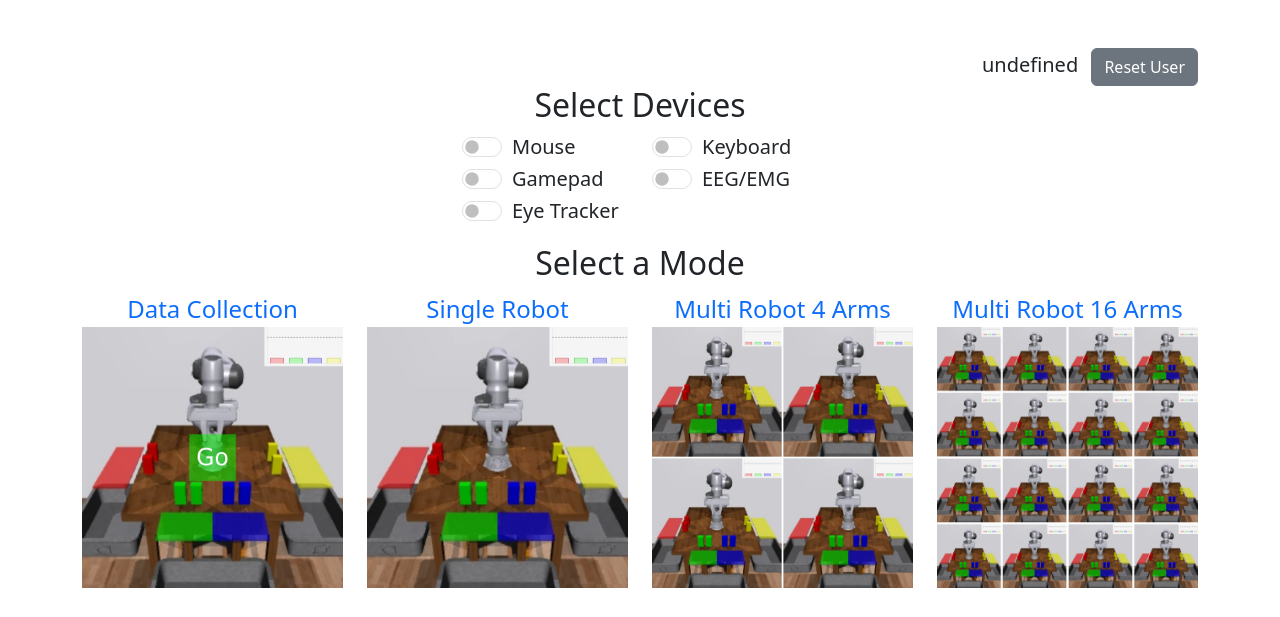
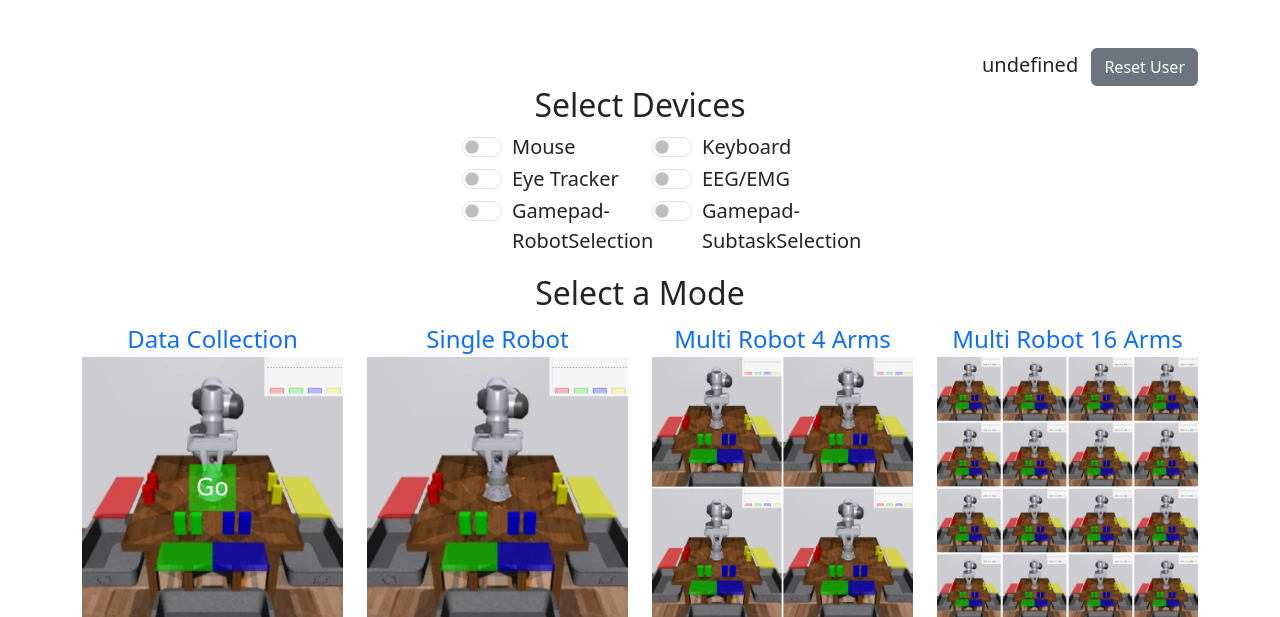
Before and after one commit to arayabrain/multiagent-bmi-webui-collab, a FastAPI app: page / in a window 1280 px wide. Shown: the top 617 px of the page. Run offline with FastAPI, Linux system fonts and the light colour scheme; the visitor is signed in with stand-in values (Sample User, id 1); parts of the project's set-up code (start-up, migrations or seed data) failed here and were passed over.

Commit message:
Added Gamepad toggle for subtask selection device

```diff
--- a/app/static/index.js
+++ b/app/static/index.js
@@ -15,7 +15,7 @@
             // validate the device selection
             const deviceSelection = JSON.parse(sessionStorage.getItem('deviceSelection'));
             const isRobotDeviceSelected = document.getElementById(`toggle-mouse`).checked || document.getElementById(`toggle-gamepad`).checked || document.getElementById(`toggle-gaze`).checked;
-            const isSubtaskDeviceSelected = document.getElementById(`toggle-keyboard`).checked || document.getElementById(`toggle-eeg`).checked;
+            const isSubtaskDeviceSelected = document.getElementById(`toggle-keyboard`).checked ||  document.getElementById(`toggle-gamepadSubtask`).checked || document.getElementById(`toggle-eeg`).checked;
             const isDeviceSelected = deviceSelection && isRobotDeviceSelected && isSubtaskDeviceSelected
             // TODO: validate robot selection and subtask selection respectively
             if (!isDeviceSelected) {
--- a/app/templates/index.html
+++ b/app/templates/index.html
@@ -34,12 +34,12 @@
                     <label class="form-check-label" for="toggle-mouse">Mouse</label>
                 </div>
                 <div class="form-check form-switch">
-                    <input class="form-check-input" type="checkbox" id="toggle-gamepad">
-                    <label class="form-check-label" for="toggle-gamepad">Gamepad</label>
+                    <input class="form-check-input" type="checkbox" id="toggle-gaze">
+                    <label class="form-check-label" for="toggle-gaze">Eye Tracker</label>
                 </div>
                 <div class="form-check form-switch">
-                    <input class="form-check-input" type="checkbox" id="toggle-gaze">
-                    <label class="form-check-label" for="toggle-gaze">Eye Tracker</label>
+                    <input class="form-check-input" type="checkbox" id="toggle-gamepad">
+                    <label class="form-check-label" for="toggle-gamepad">Gamepad-RobotSelection</label>
                 </div>
             </div>
             <!-- Subtask Selection Devices -->
@@ -51,6 +51,10 @@
                 <div class="form-check form-switch">
                     <input class="form-check-input" type="checkbox" id="toggle-eeg">
                     <label class="form-check-label" for="toggle-eeg">EEG/EMG</label>
+                </div>
+                <div class="form-check form-switch">
+                    <input class="form-check-input" type="checkbox" id="toggle-gamepadSubtask">
+                    <label class="form-check-label" for="toggle-gamepad-subtask">Gamepad-SubtaskSelection</label>
                 </div>
             </div>
             <div class="col-md-4"></div>
```
